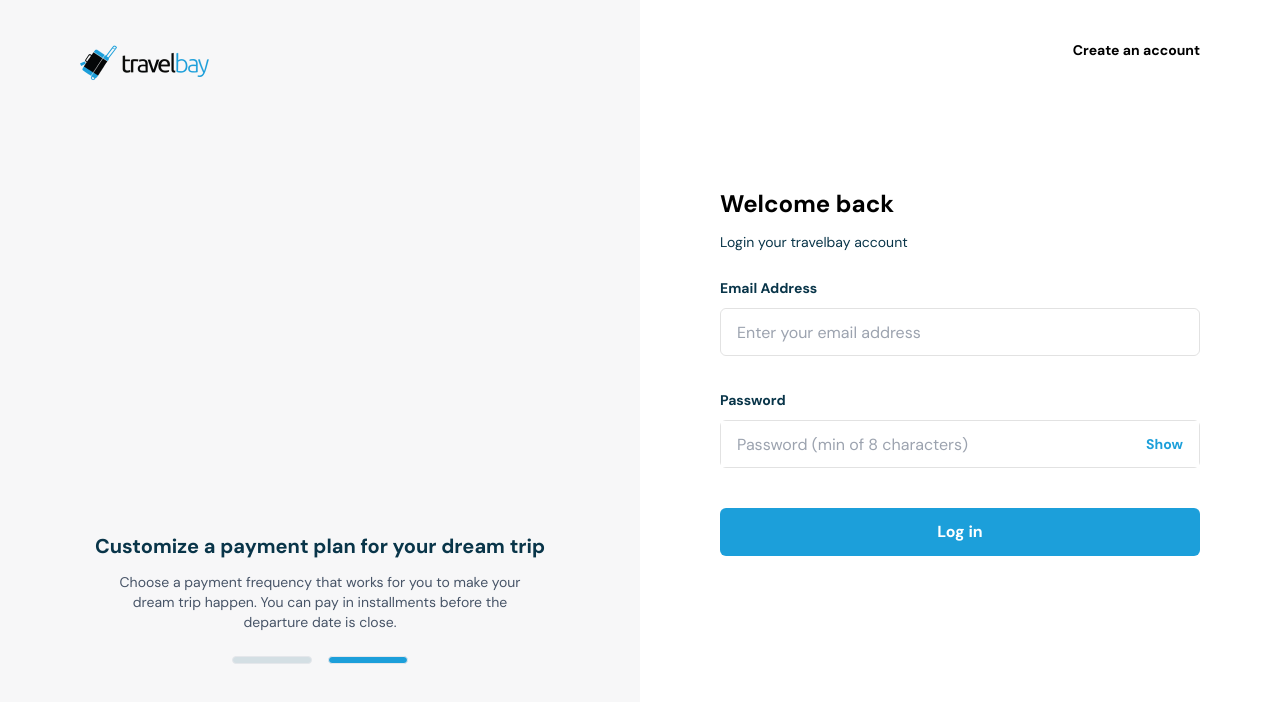
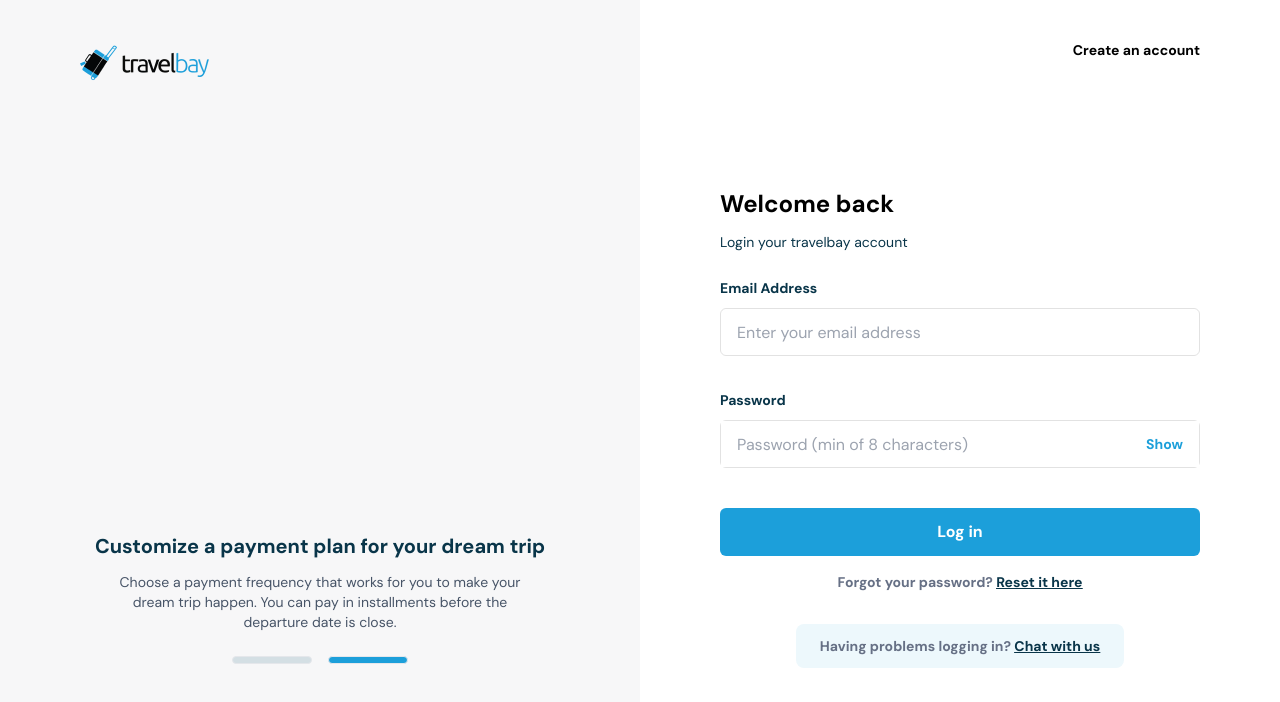
Before and after one commit to Generalsoi/travelbay, a React (Vite) app: page / in a window 1280 px wide. Shown: the top 702 px of the page. Built offline with nearby package versions, Linux system fonts and the light colour scheme.

Commit message:
fix: minor updates

```diff
--- a/src/components/Login.tsx
+++ b/src/components/Login.tsx
@@ -1,6 +1,7 @@
 import React, { FC, useState } from "react";
 import Logo from "../assets/Logo.png";
 import { AiOutlineArrowDown } from "react-icons/ai";
+import { Link } from "react-router-dom";
 
 export const Login: FC = () => {
   const [showPassword, setShowPassword] = useState<boolean>(false);
@@ -112,6 +113,26 @@ export const Login: FC = () => {
               </button>
             </div>
           </form>
+
+          <div className="mt-4 text-center">
+            <p className="text-[#667085] text-sm md:text-md font-bold">
+              Forgot your password?{" "}
+              <span className="text-[#093549] underline">
+                <Link to="/"> Reset it here</Link>
+              </span>
+            </p>
+          </div>
+
+          <div className="w-full flex items-center justify-center mt-8">
+            <div className="flex items-center justify-center w-fit px-6 py-3 bg-[#EDF8FC] rounded-lg">
+              <p className="text-[#667085] text-sm md:text-md font-bold">
+                Having problems logging in?{" "}
+                <span className="text-[#093549] underline">
+                  <Link to="/"> Chat with us</Link>
+                </span>
+              </p>
+            </div>
+          </div>
         </div>
       </div>
     </div>
```
